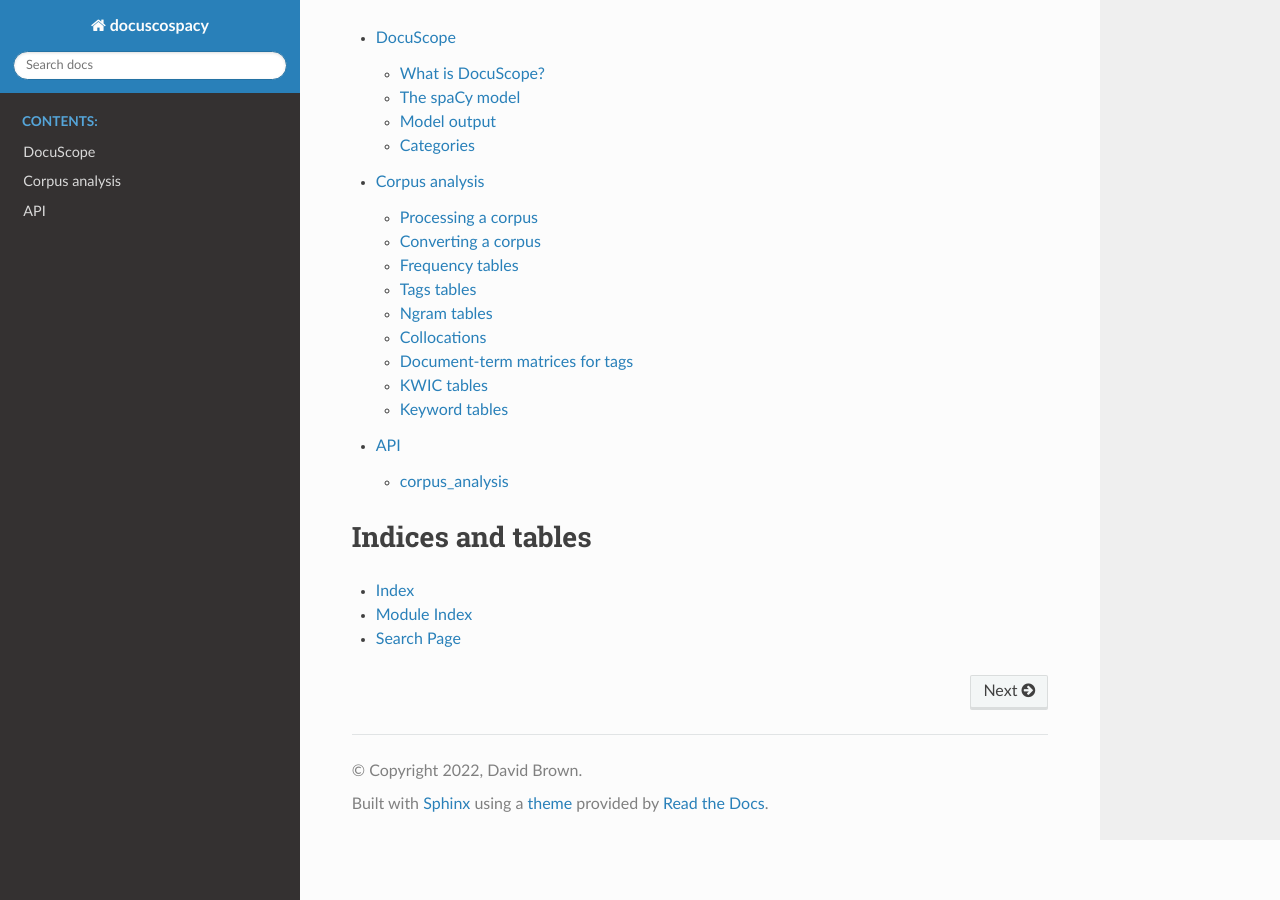
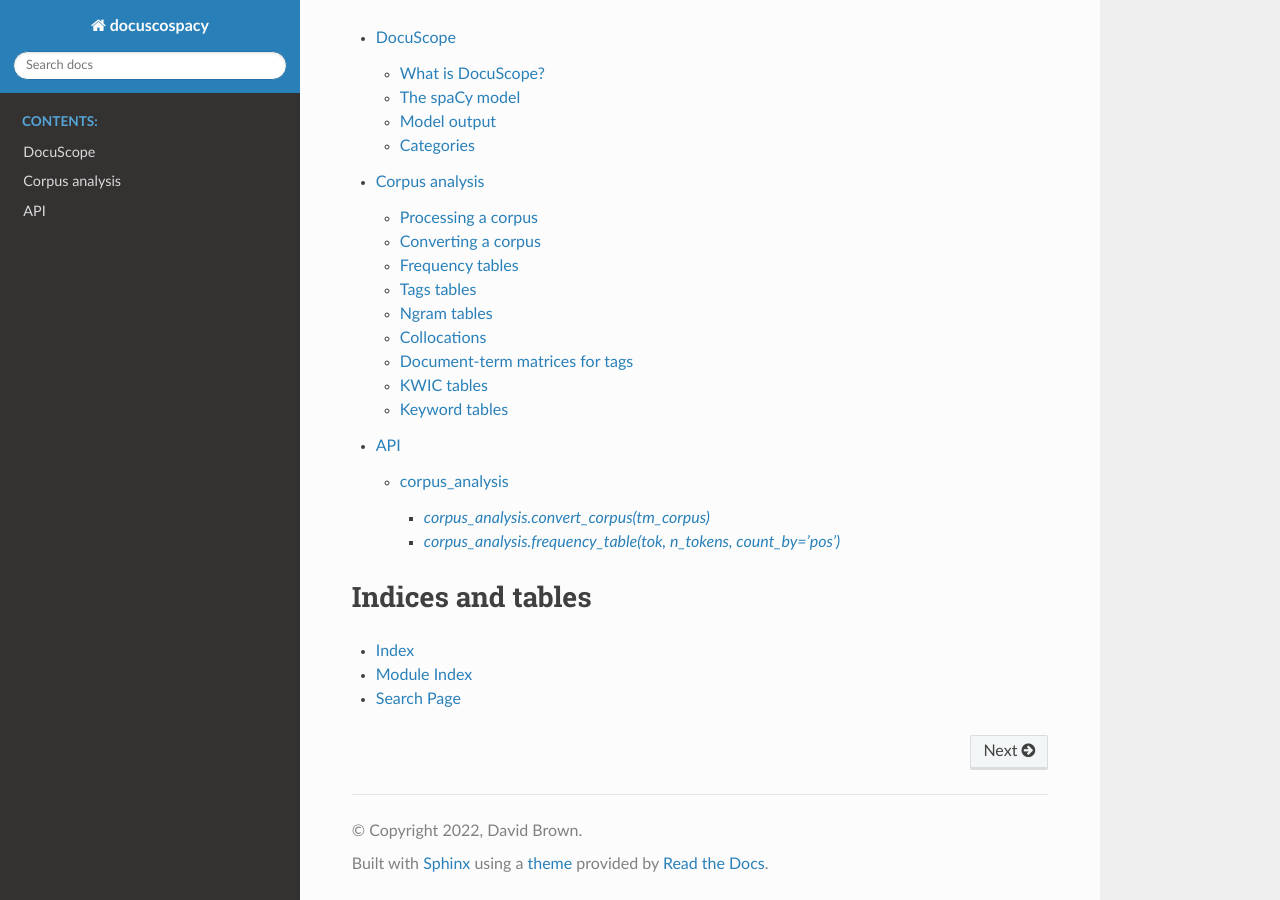
Before and after one commit to browndw/docuscospacy, a Sphinx documentation site: the page built from docs/source/index.rst, in a window 1280 px wide and 900 px high, scrolled down 2023 px. Built offline with Sphinx 7.4.7 and the Read the Docs theme 2.0.0, drawn with Linux system fonts in a browser that asks for light colours; pages that are not in the unit, such as notebooks, are missing from menus; part of the change alters nothing that is shown.

```diff
--- a/docs/source/api.rst
+++ b/docs/source/api.rst
@@ -6,9 +6,24 @@ API
 corpus_analysis
 ---------------
 
-.. automodule:: docuscospacy.corpus_analysis
-    :members:
+Functions for analyzing corpus data tagged with DocuScope and CLAWS7.
 
-.. autofunction:: docuscospacy.corpus_analysis.convert_corpus
 
-.. autofunction:: corpus_analysis.frequency_table
+`corpus_analysis.convert_corpus(tm_corpus)`
+^^^^^^^^^^^^^^^^^^^^^^^^^^^^^^^^^^^^^^^^^^^
+
+A simple wrapper for converting a tmtoolkit corpus in an nltk-like dictionary of tuples.
+
+    :Parameters: - **tm_corpus** - A tmtoolkit corpus
+    :Return: - a dictionary of tuples
+
+`corpus_analysis.frequency_table(tok, n_tokens, count_by='pos')`
+^^^^^^^^^^^^^^^^^^^^^^^^^^^^^^^^^^^^^^^^^^^^^^^^^^^^^^^^^^^^^^^^
+
+Generate a count of token frequencies.
+
+    :Parameters: - **tok** - A dictionary of tuples as generated by the `convert_corpus` function
+                 - **n_tokens** - A count of total tokens against which to normalize
+                 - **count_by** - One of 'pos' or 'ds' for aggregating tokens
+
+    :Return: - a dictionary of tuples
```
